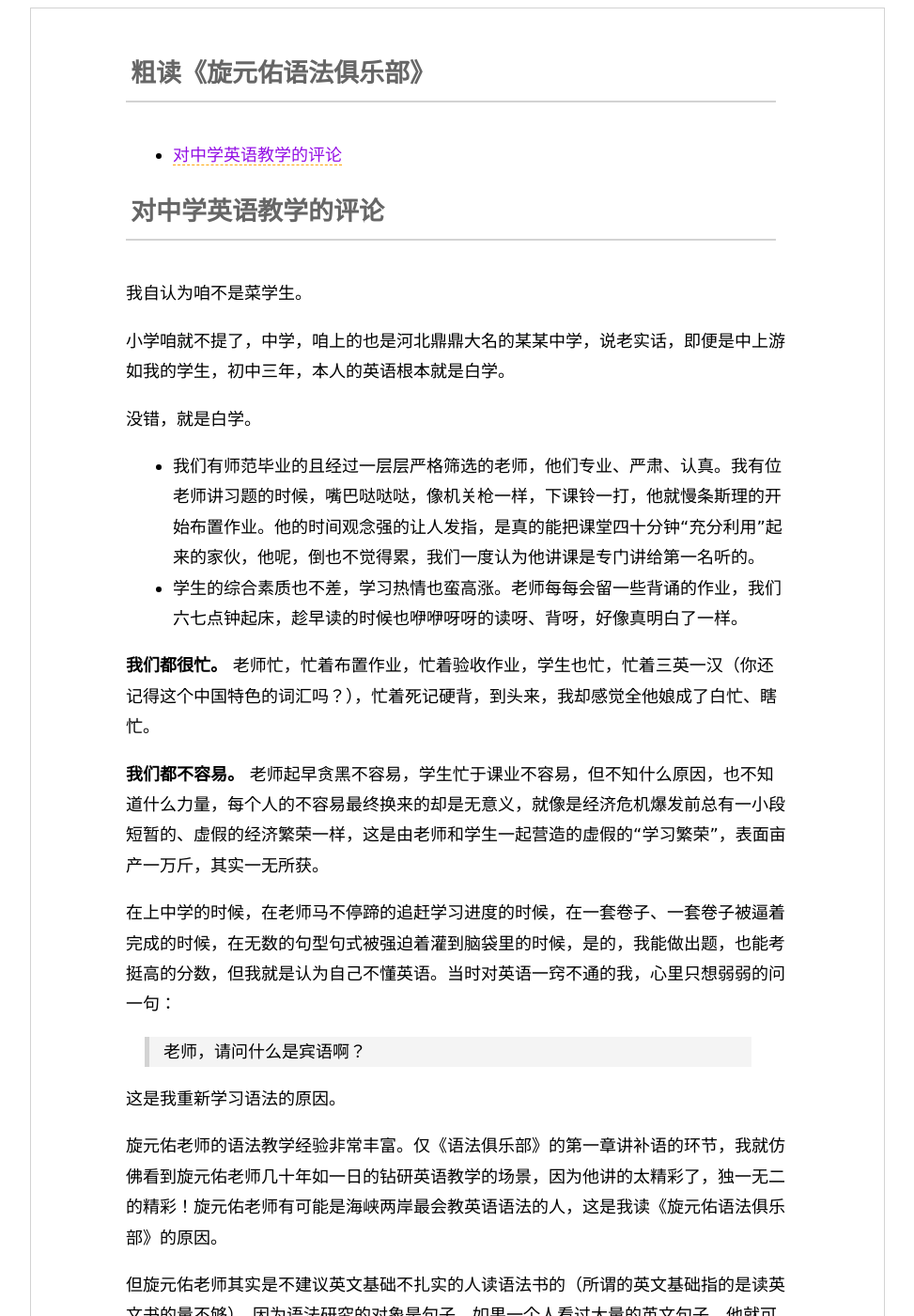
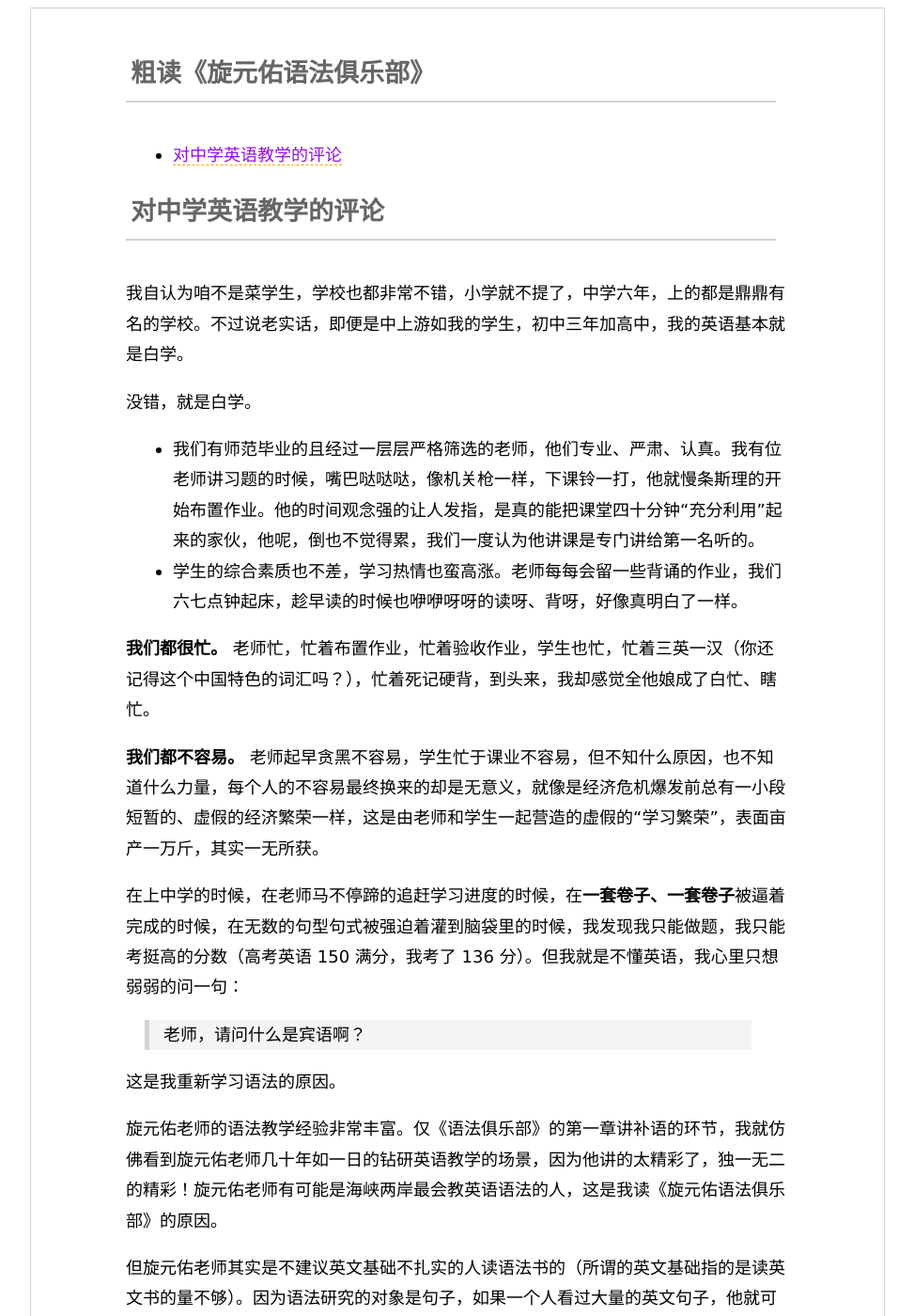
Before and after one commit to Haiyung/haiyung.github.io, a Jekyll site: the page built from _posts/2020-04-25-xuan-yuan-you-english-grammar.md, in a window 1280 px wide and 1400 px high. Shown: the whole window at 94% size, without its empty margins (153-1126 px from the left). Built offline with Jekyll 4.4.1, drawn with Linux system fonts in a browser that asks for light colours.

Commit message:
update article: english grammar

```diff
--- a/_posts/2020-04-25-xuan-yuan-you-english-grammar.md
+++ b/_posts/2020-04-25-xuan-yuan-you-english-grammar.md
@@ -13,9 +13,7 @@
 
 ## 对中学英语教学的评论
 
-我自认为咱不是菜学生。
-
-小学咱就不提了，中学，咱上的也是河北鼎鼎大名的某某中学，说老实话，即便是中上游如我的学生，初中三年，本人的英语根本就是白学。
+我自认为咱不是菜学生，学校也都非常不错，小学就不提了，中学六年，上的都是鼎鼎有名的学校。不过说老实话，即便是中上游如我的学生，初中三年加高中，我的英语基本就是白学。
 
 没错，就是白学。
 
@@ -26,7 +24,7 @@
 
 **我们都不容易。** 老师起早贪黑不容易，学生忙于课业不容易，但不知什么原因，也不知道什么力量，每个人的不容易最终换来的却是无意义，就像是经济危机爆发前总有一小段短暂的、虚假的经济繁荣一样，这是由老师和学生一起营造的虚假的“学习繁荣”，表面亩产一万斤，其实一无所获。
 
-在上中学的时候，在老师马不停蹄的追赶学习进度的时候，在一套卷子、一套卷子被逼着完成的时候，在无数的句型句式被强迫着灌到脑袋里的时候，是的，我能做出题，也能考挺高的分数，但我就是认为自己不懂英语。当时对英语一窍不通的我，心里只想弱弱的问一句：
+在上中学的时候，在老师马不停蹄的追赶学习进度的时候，在**一套卷子、一套卷子**被逼着完成的时候，在无数的句型句式被强迫着灌到脑袋里的时候，我发现我只能做题，我只能考挺高的分数（高考英语 150 满分，我考了 136 分）。但我就是不懂英语，我心里只想弱弱的问一句：
 
 > 老师，请问什么是宾语啊？
 
```
